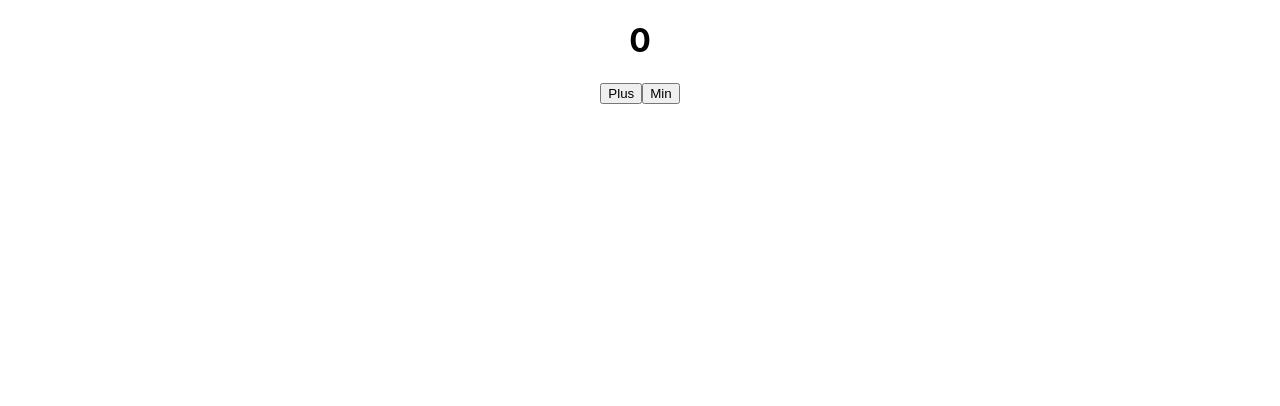
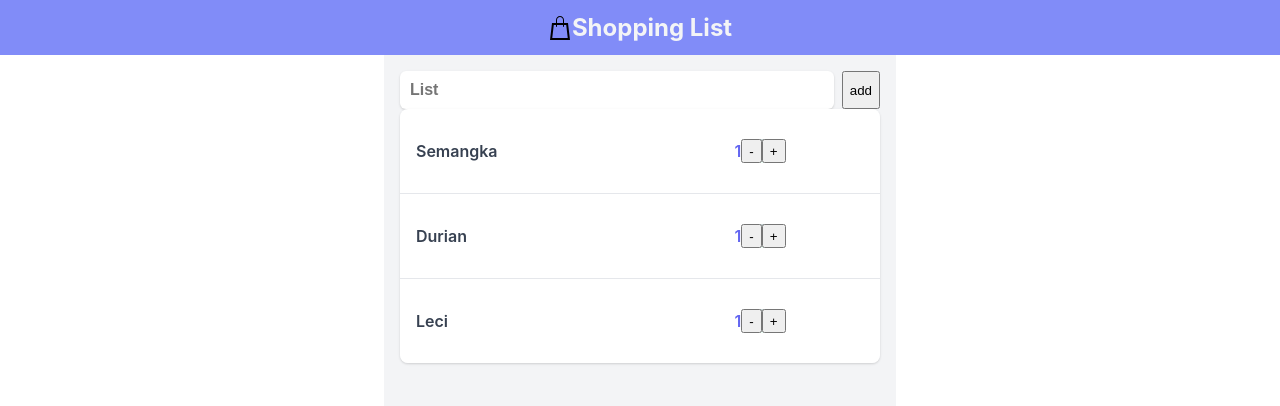
Before and after one commit to Almarup21/Belajar-react-dasar, a React (Create React App) app: page / in a window 1280 px wide. Shown: the top 406 px of the page. Built offline with nearby package versions, Linux system fonts and the light colour scheme.

Commit message:
Belajar Membuat Todos App menggunakan React

```diff
--- a/src/App.css
+++ b/src/App.css
@@ -1,38 +1,122 @@
-.App {
+.nav {
+  display: flex;
+  justify-content: center;
+  align-items: center;
   text-align: center;
+  background-color: var(--main-background-color);
+  padding: 0 16px;
+  height: 55px;
 }
 
-.App-logo {
-  height: 40vmin;
-  pointer-events: none;
+.navIcon {
+  height: 24px;
+  width: 24px;
 }
 
-@media (prefers-reduced-motion: no-preference) {
-  .App-logo {
-    animation: App-logo-spin infinite 20s linear;
-  }
+.navTitle {
+  color: var(--secondary-font-color);
+  font-size: 24px;
+  font-weight: bold;
+  text-decoration: none;
 }
 
-.App-header {
-  background-color: #282c34;
-  min-height: 100vh;
+.container {
   display: flex;
   flex-direction: column;
-  align-items: center;
-  justify-content: center;
-  font-size: calc(10px + 2vmin);
-  color: white;
+  height: calc(100vh - 55px);
+  max-width: 480px;
+  padding: 16px;
+  margin: 0 auto;
+  background-color: var(--main-container-color);
 }
 
-.App-link {
-  color: #61dafb;
+.form {
+  display: flex;
 }
 
-@keyframes App-logo-spin {
-  from {
-    transform: rotate(0deg);
-  }
-  to {
-    transform: rotate(360deg);
-  }
+.input {
+  flex: 1;
+  margin-right: 8px;
+
+  box-shadow: var(--main-box-shadow);
+  border: none;
+  border-radius: 6px;
+  padding: 10px;
+
+  color: var(--main-font-color);
+  font-size: 16px;
+  font-weight: 600;
 }
+
+.addButton {
+  border: none;
+  border-radius: 6px;
+  color: var(--secondary-font-color);
+  font-size: 16px;
+  font-weight: bold;
+  text-transform: uppercase;
+  width: 80px;
+  background-color: var(--main-background-color);
+  box-shadow: var(--main-box-shadow);
+}
+
+.todos {
+  box-shadow: var(--main-box-shadow);
+
+  overflow-x: hidden;
+  overflow-y: auto;
+
+  border-radius: 8px;
+  max-height: 640px;
+}
+
+.todo {
+  display: flex;
+  justify-content: space-between;
+  align-items: center;
+
+  height: 60px;
+  padding: 12px 16px;
+  background-color: var(--secondary-background-color-light);
+
+  color: var(--main-font-color);
+  font-size: 16px;
+  font-weight: 600;
+}
+
+.todo-count {
+  display: flex;
+  justify-content: center;
+  align-items: center;
+
+  width: 32px;
+  height: 24px;
+  border-radius: 4px;
+
+  color: var(--label-font-color);
+  background-color: var(--secondary-background-color);
+  box-shadow: var(--main-box-shadow-inset);
+}
+
+.todo-icon-wrapper {
+  display: flex;
+  align-items: center;
+  justify-content: space-between;
+
+  align-items: center;
+
+  width: 120px;
+}
+
+.todo-action-button {
+  /* border: none;
+  background-color: unset;
+  padding: unset; */
+
+  height: 24px;
+  width: 24px;
+}
+
+.todo-divider {
+  border-bottom: 1px solid var(--main-border-color);
+}
--- a/src/App.js
+++ b/src/App.js
@@ -1,15 +1,112 @@
 import { useState } from "react";
 import './App.css';
+import Shopping_pay from "./assets/iconmonstr-shopping-bag-4.svg";
 
 function App() {
-  const [count , setCount] = useState(0)
+  // const [count , setCount] = useState(0)
+  // const [timerDays , setTimeDays] = useState('00');
+  // const [timerHours , setTimeHours] = useState('00');
+  // const [timerMinutes , setTimeMinutes] = useState('00');
+  // const [timerSeconds , setTimeSeconds] = useState('00');
+
+  // let interval = useRef();
+
+  // const StartTimer =  () => {
+  //   const CountDownd = new Date('December 12, 2021 00:00:00').getTime();
+
+  //   interval = setInterval(() => {
+  //     const now = new Date().getTime();
+  //     const Distance = CountDownd - now ;
+
+  //     const Days = Math.floor(Distance / (1000 * 60 * 60 * 24));
+  //     const Hours = Math.floor((Distance  % (1000 * 60 * 60 * 24) / (1000 * 60 * 60)));
+  //     const Minutes = Math.floor((Distance % (1000 * 60 * 60)) / (1000 * 60));
+  //     const Seconds = Math.floor((Distance % (1000 * 60)) / 1000);
+
+  //     if (Distance < 0) {
+        //stop our time
+  //       clearInterval(interval.current);
+  //     }else{
+  //       setTimeDays(Days);
+  //       setTimeHours(Hours);
+  //       setTimeMinutes(Minutes);
+  //       setTimeSeconds(Seconds);
+  //     }
+  //   }, 1000);
+  // };
+
+  // useEffect (() => {
+  //   StartTimer();
+  //   return () => {
+  //             clearInterval(interval.current);
+
+  //   }
+  // });
+
+    const [value ,setValue] = useState('');
+    // console.log(value);
+    const [todos , setTodos] = useState([
+      {title : 'Semangka', count : 1},
+      {title : 'Durian', count : 1},
+      {title : 'Leci', count : 1}
+    ]);
+
+
+    const CountHandle = (index) => {
+      const newTodos = [...todos]
+      newTodos[index].count = newTodos[index].count + 1;
+      setTodos(newTodos);
+    }
+
+    const CountHandleMin = (index) => {
+      const newTodos = [...todos]
+      newTodos[index].count = newTodos[index].count - 1;
+      setTodos(newTodos);
+    }
+
   return (
-    <div className="App">
-      <h1>{count}</h1>
-      <button onClick = {() => {setCount(count + 1 )}}>Plus</button>
-      <button onClick = {() => {setCount(count - 1 )}}>Min</button>
+    <>
+    {/* <h1>{timerDays}</h1>
+    <p>Days</p>
+    <h1>{timerHours}</h1>
+    <h1>{timerMinutes}</h1>
+    <h1>{timerSeconds}</h1> */}
 
-    </div>
+      <nav className="nav">
+        <img src={Shopping_pay} alt="Logo" className="navIcon"/>
+        <h1 className="navTitle">
+          Shopping List
+        </h1>
+      </nav>
+
+      <section className="container">
+        <form className="form">
+          <input onChange={(e) => {setValue(e.target.value)}} value={value} type="text" name="input" id="input" className="input" placeholder="List"/>
+          <button type="submit" className="add-button">add</button>
+        </form>
+
+    {todos.length > 0 ? (
+      <div className="todos">
+        {todos.map ((todos,index,arr) =>{
+          return (
+            <div key={index} className={`todo ${!(arr.length === index + 1 ) && 'todo-divider'}`}>
+              {todos.title}
+
+              <div className="todo-icon-wrapper">
+                <div className="todo-count">{todos.count}
+                  <button type="submit" className="todo-action-button" onClick={() => CountHandleMin(index)}>-</button>
+                  <button type="submit" className="todo-action-button" onClick={()=> CountHandle(index)}>+</button>
+                </div>
+              </div>
+            </div>
+          )
+        })}
+      </div>
+    ) : (
+      <div>kosong</div>
+    )}
+      </section>
+    </>
   );
 }
 
--- a/src/index.css
+++ b/src/index.css
@@ -11,3 +11,22 @@ code {
   font-family: source-code-pro, Menlo, Monaco, Consolas, 'Courier New',
     monospace;
 }
+
+:root {
+  --main-container-color: #f3f4f6;
+  --main-border-color: #e5e7eb;
+
+  --main-background-color: #818cf8;
+  --secondary-background-color: #ecfdf5;
+  --secondary-background-color-light: #fff;
+
+  --main-font-color: #374151;
+  --secondary-font-color: #f3f4f6;
+  --danger-font-color: #ef4444;
+  --label-font-color: #6366f1;
+
+  --main-box-shadow: 0 1px 3px 0 rgba(0, 0, 0, 0.1),
+    0 1px 2px 0 rgba(0, 0, 0, 0.06);
+  --main-box-shadow-inset: rgba(50, 50, 93, 0.25) 0px 3px 4px -2px inset,
+    rgba(0, 0, 0, 0.3) 0px 4px 6px -6px inset;
+}
```
Also changed, not shown: src/assets/iconmonstr-shopping-bag-4.svg (added).
